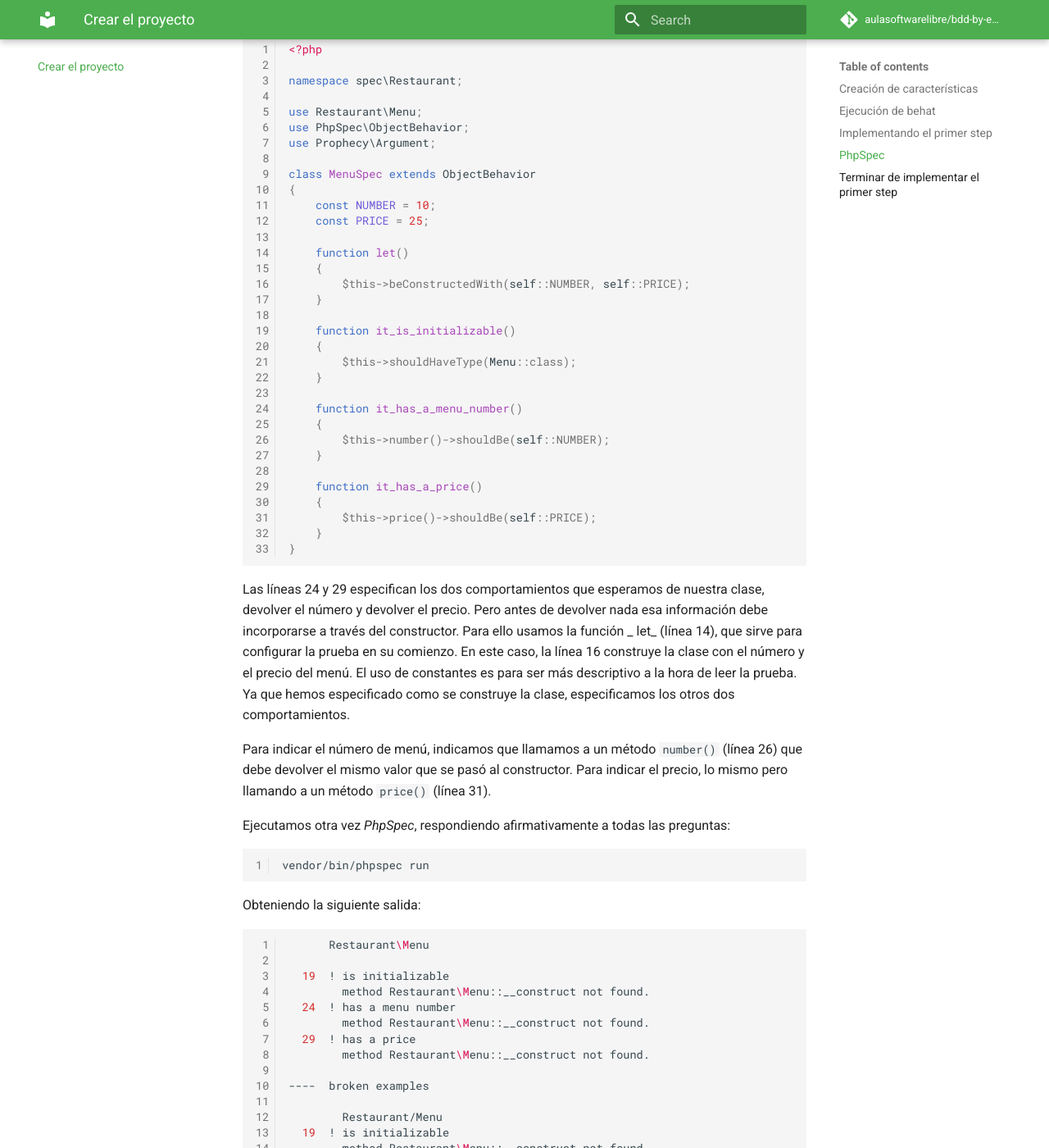
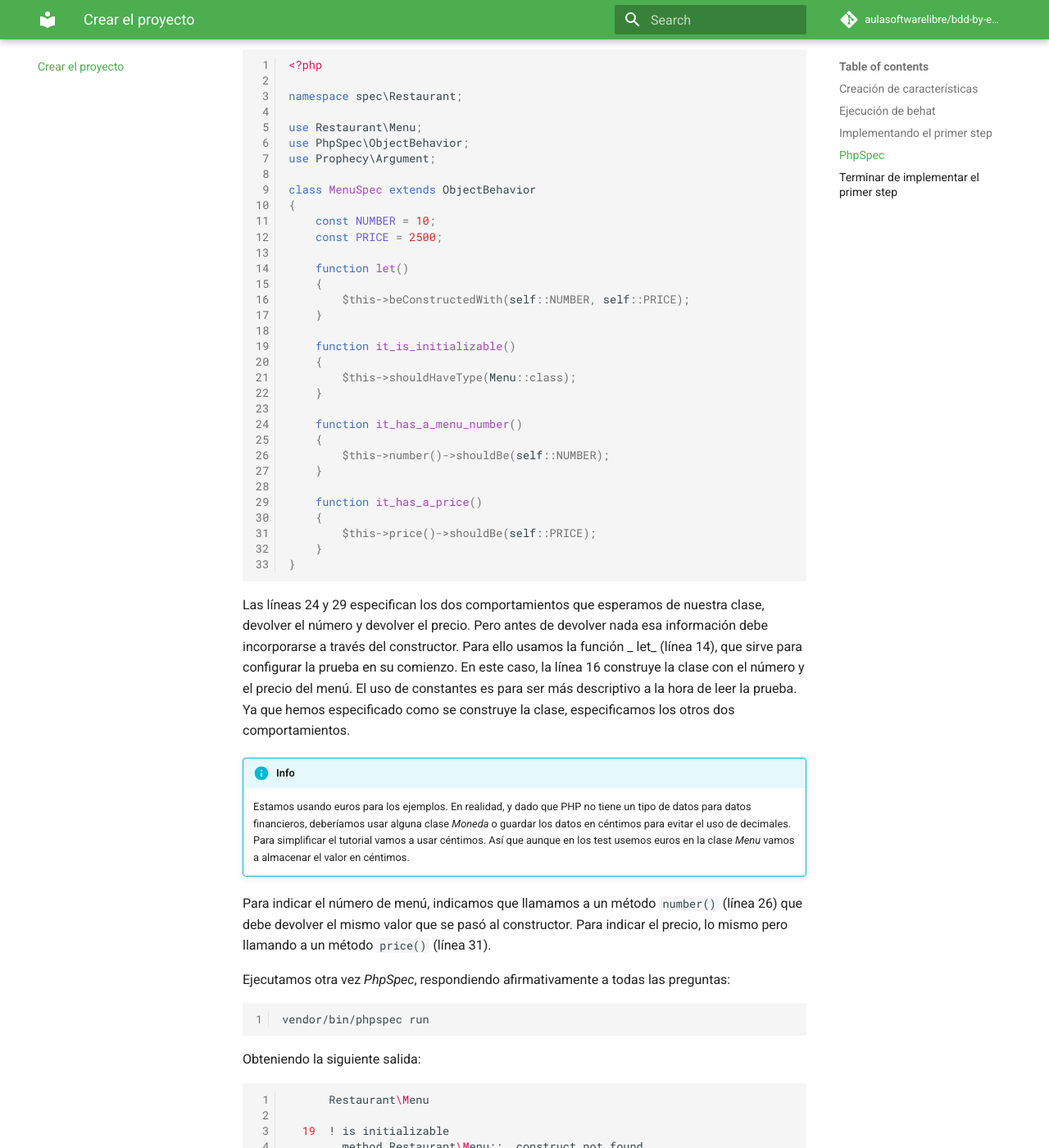
Before and after one commit to aulasoftwarelibre/bdd-by-example-docs, an MkDocs documentation site: the page built from docs/start-project.md, in a window 1280 px wide and 1400 px high, scrolled down 8219 px. Shown: the whole window at 82% size. Built offline with MkDocs 1.6.1 and Material for MkDocs 9.7.7, drawn with Linux system fonts in a browser that asks for light colours; comment, search, counter and statistics services are not loaded; old or Windows-style settings are respelled for this version of MkDocs; some of the changed text lies outside the part shown.

Commit message:
Refactorizado de euros a céntimos
Signed-off-by: Sergio Gómez <sergio@uco.es>

```diff
--- a/docs/start-project.md
+++ b/docs/start-project.md
@@ -379,7 +380,7 @@ Vamos a seguir especificando los requisitos de nuestra clase para pasar la prueb
     class MenuSpec extends ObjectBehavior
     {
         const NUMBER = 10;
-        const PRICE = 25;
+        const PRICE = 2500;
 
         function let()
         {
@@ -403,6 +404,11 @@ Vamos a seguir especificando los requisitos de nuestra clase para pasar la prueb
     }
 
 Las líneas 24 y 29 especifican los dos comportamientos que esperamos de nuestra clase, devolver el número y devolver el precio. Pero antes de devolver nada esa información debe incorporarse a través del constructor. Para ello usamos la función _ let_ (línea 14), que sirve para configurar la prueba en su comienzo. En este caso, la línea 16 construye la clase con el número y el precio del menú. El uso de constantes es para ser más descriptivo a la hora de leer la prueba. Ya que hemos especificado como se construye la clase, especificamos los otros dos comportamientos.
+
+!!! info
+
+    Estamos usando euros para los ejemplos. En realidad, y dado que PHP no tiene un tipo de datos para datos financieros, deberíamos usar alguna clase _Moneda_ o guardar los datos en céntimos para evitar el uso de decimales. Para simplificar el tutorial vamos a usar céntimos. Así que aunque en los test usemos euros en la clase _Menu_ vamos a almacenar el valor en céntimos.
+
 
 Para indicar el número de menú, indicamos que llamamos a un método `number()` (línea 26) que debe devolver el mismo valor que se pasó al constructor. Para indicar el precio, lo mismo pero llamando a un método `price()` (línea 31).
 
@@ -489,7 +495,7 @@ Obteniendo la siguiente salida:
       24  ✘ has a menu number
             expected [integer:10], but got null.
       29  ✘ has a price
-            expected [integer:25], but got null.
+            expected [integer:2500], but got null.
 
     ----  failed examples
 
@@ -499,7 +505,7 @@ Obteniendo la siguiente salida:
 
             Restaurant/Menu
       29  ✘ has a price
-            expected [integer:25], but got null.
+            expected [integer:2500], but got null.
 
 
     1 specs
@@ -614,7 +622,7 @@ Ahora podemos programar el paso para ir progresando en nuestros casos de uso. Ed
         public function losSiguientesMenus(TableNode $table)
         {
             foreach ($table->getHash() as $menu) {
-                $this->menus[] = new \Restaurant\Menu($menu['número'], $menu['precio']);
+                $this->menus[$menu['número']] = new \Restaurant\Menu($menu['número'], $menu['precio'] * 100);
             }
         }
 
```
Also changed, not shown: other parts of docs/start-project.md (+7 -4 lines).
